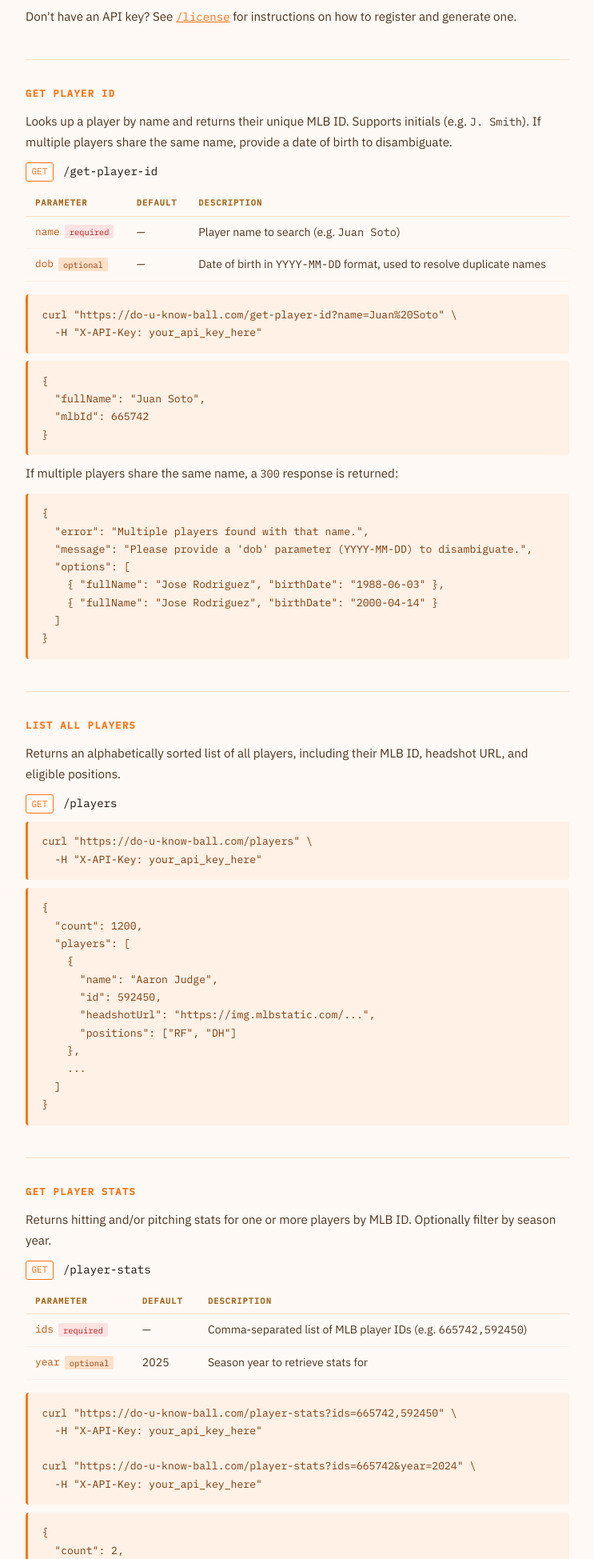
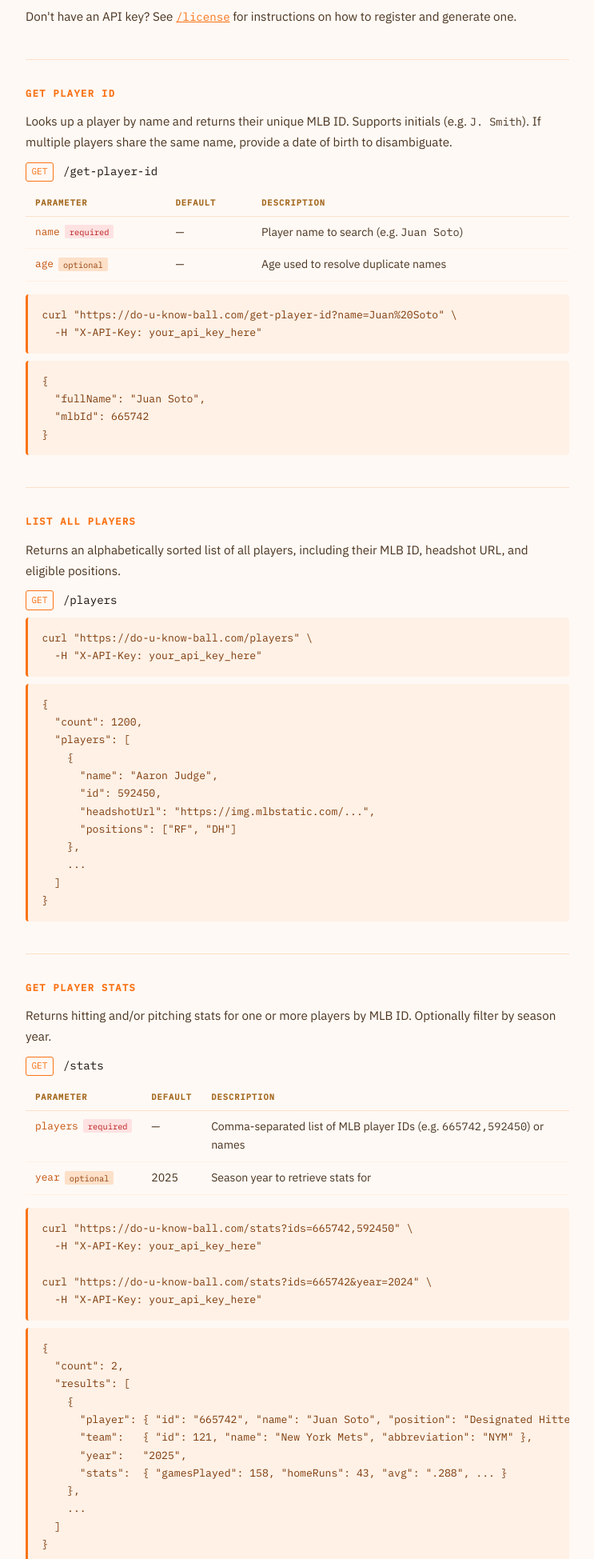
Before and after one commit to RyanW848/Do_You_Know_Ball_API, a Flask app: page / in a window 1280 px wide. Shown: the part 317-2266 px from the top of the page at 80% size, without its empty margins (268-1011 px from the left). Run offline with Flask 3, Linux system fonts and the light colour scheme.

Commit message:
Allowed player names to be swapped for IDs as input

```diff
--- a/app.py
+++ b/app.py
@@ -8,6 +8,7 @@ from core.api_keys import api_keys_bp, api_keys_collection
 from core.db import players_collection
 from services.mlb_service import get_player_bio, get_player_stats, get_team_details, get_all_teams, get_team_roster, get_transactions
 from services.valuation import get_age_multiplier, get_versatility_multiplier, get_injury_multiplier, get_depth_multiplier, get_scaled_score
+from services.helpers import find_player_id, convert_to_player_ids
 
 load_dotenv()
 
@@ -20,6 +21,8 @@ app.register_blueprint(api_keys_bp)
 # Require API key for all routes
 @app.before_request
 def require_api_key():
+    if os.environ.get("ENVIRONMENT") != "production":
+        return None
     if request.method == "OPTIONS":
         return None
     if request.path in ["/register", "/login", "/api-keys/generate", "/", "/license"] or request.path.startswith("/static"):
@@ -95,58 +98,16 @@ def license_page():
 
 @app.route("/get-player-id")
 def get_player_id():
-    name_query = request.args.get("name")
-    dob_query = request.args.get("dob")
+    name = request.args.get("name")
+    age = request.args.get("age")
 
-    if not name_query:
-        return jsonify({"error": "Missing 'name' parameter"}), 400
+    mlb_id_name, error = find_player_id(name, age)
 
-    # 1. Prepare Initial Query
-    search_name = name_query.lower().strip()
-    query = {"searchName": search_name}
-    if dob_query:
-        query["birthDate"] = dob_query
+    if error:
+        status = error.pop("status")
+        return jsonify(error), status
 
-    # --- Attempt 1: Exact searchName Match ---
-    matches = list(players_collection.find(query, {"_id": 0}))
-
-    # --- Attempt 2: Initial Fallback (Regex for "J. Smith" or "J Smith") ---
-    if not matches:
-        clean_name = name_query.replace(".", "").strip()
-        parts = clean_name.split()
-
-        if len(parts) >= 2:
-            first_part = parts[0]
-            last_name = " ".join(parts[1:])
-
-            # Check if the first part looks like an initial (e.g., 'J' or 'JD')
-            if len(first_part) <= 2:
-                regex_pattern = f"^{first_part[0]}.* {last_name}$"
-                fallback_query = {"fullName": {"$regex": regex_pattern, "$options": "i"}}
-
-                if dob_query:
-                    fallback_query["birthDate"] = dob_query
-
-                matches = list(players_collection.find(fallback_query, {"_id": 0}))
-
-    if not matches:
-        return jsonify({"error": f"No player found for '{name_query}'"}), 404
-
-    if len(matches) > 1 and not dob_query:
-        return jsonify({
-            "error": "Multiple players found with that name.",
-            "message": "Please provide a 'dob' parameter (YYYY-MM-DD) to disambiguate.",
-            "options": [
-                {"fullName": p["fullName"], "birthDate": p.get("birthDate")}
-                for p in matches
-            ]
-        }), 300
-
-    player = matches[0]
-    return jsonify({
-        "fullName": player["fullName"],
-        "mlbId": player["mlbId"],
-    })
+    return jsonify(mlb_id_name)
 
 # Returns all player names and their IDs
 @app.route("/players")
@@ -170,15 +131,15 @@ def all_players():
     })
 
 # This endpoint takes a comma-separated list of player IDs and an optional year, and returns their stats
-@app.route("/player-stats")
+@app.route("/stats")
 def player_stats():
-    ids_param = request.args.get("ids")
+    players_param = request.args.get("players")
     year = request.args.get("year", "2025")
 
-    if not ids_param:
-        return jsonify({"error": "Missing 'ids' parameter"}), 400
+    if not players_param:
+        return jsonify({"error": "Missing 'players' parameter"}), 400
 
-    player_ids = [pid.strip() for pid in ids_param.split(",")]
+    player_ids = convert_to_player_ids([player.strip() for player in players_param.split(",")])
 
     all_players_data = []
     team_cache = {}
@@ -337,18 +298,15 @@ def get_daily_transactions():
 def value_players():
     data = request.get_json()
 
-    budget = data.get('budget', 0)
-    players_left = data.get('players_left_to_draft', 1)
-    avg_player_budget = budget / players_left if players_left > 0 else 0
-    unavailable_ids = data.get('unavailable_player_ids', [])
-    target_player_ids = data.get('player_ids', [])
-    raw_stats = data.get('relevant_stats', "")
-    relevant_stats = [s.strip() for s in raw_stats.split(',') if s.strip()]
+    budget = data.get('budget', 260)
+    players_left = data.get('players_left_to_draft', 23)
+    avg_player_budget = budget / players_left
+    unavailable = data.get('unavailable_players', ["HR", "R", "RBI", "SB", "BA", "SLG", "OBP", "OPS", "W", "K", "SV", "ERA", "WHIP"])
+    target_players = data.get('players', [])
+    relevant_stats = data.get('relevant_stats', [])
 
-    if not relevant_stats:
-        return jsonify({"error": "No relevant_stats provided"}), 400
-    if budget <= 0:
-        return jsonify({"error": "Budget must be greater than 0"}), 400
+    unavailable_ids = convert_to_player_ids(unavailable)
+    target_player_ids = convert_to_player_ids(target_players)
 
     all_players = list(players_collection.find({}))
     available_players = [p for p in all_players if p.get("mlbId") not in unavailable_ids]
--- a/scripts/populate_players.py
+++ b/scripts/populate_players.py
@@ -2,6 +2,7 @@ from pymongo import MongoClient, UpdateOne, ASCENDING
 import os
 from dotenv import load_dotenv
 from datetime import datetime
+from services.helpers import normalize_text
 from services.mlb_service import get_all_teams, get_team_roster, get_players_with_stats
 
 load_dotenv()
@@ -242,9 +243,7 @@ def sync_mlb_players():
                                 "$set": {
                                     "mlbId": player_id,
                                     "fullName": meta.get("fullName"),
-                                    "searchName": meta.get("fullName", "")
-                                    .lower()
-                                    .strip(),
+                                    "searchName": normalize_text(meta.get("fullName")),
                                     "currentTeamId": meta.get("teamId"),
                                     "currentAge": person.get("currentAge"),
                                     "positions": pos_string,
--- a/templates/index.html
+++ b/templates/index.html
@@ -42,9 +42,9 @@
           <td>Player name to search (e.g. <code>Juan Soto</code>)</td>
         </tr>
         <tr>
-          <td>dob<span class="tag optional">optional</span></td>
+          <td>age<span class="tag optional">optional</span></td>
           <td>—</td>
-          <td>Date of birth in <code>YYYY-MM-DD</code> format, used to resolve duplicate names</td>
+          <td>Age used to resolve duplicate names</td>
         </tr>
       </tbody>
     </table>
@@ -55,16 +55,6 @@
     <pre><code>{
   "fullName": "Juan Soto",
   "mlbId": 665742
-}</code></pre>
-
-    <p>If multiple players share the same name, a <code>300</code> response is returned:</p>
-    <pre><code>{
-  "error": "Multiple players found with that name.",
-  "message": "Please provide a 'dob' parameter (YYYY-MM-DD) to disambiguate.",
-  "options": [
-    { "fullName": "Jose Rodriguez", "birthDate": "1988-06-03" },
-    { "fullName": "Jose Rodriguez", "birthDate": "2000-04-14" }
-  ]
 }</code></pre>
   </section>
 
@@ -95,19 +85,19 @@
 
   <hr/>
 
-  <!-- /player-stats -->
+  <!-- /stats -->
   <section>
     <h2>Get Player Stats</h2>
     <p>Returns hitting and/or pitching stats for one or more players by MLB ID. Optionally filter by season year.</p>
-    <div class="endpoint"><span class="method get">GET</span><span class="path">/player-stats</span></div>
+    <div class="endpoint"><span class="method get">GET</span><span class="path">/stats</span></div>
 
     <table>
       <thead><tr><th>Parameter</th><th>Default</th><th>Description</th></tr></thead>
       <tbody>
         <tr>
-          <td>ids<span class="tag required">required</span></td>
+          <td>players<span class="tag required">required</span></td>
           <td>—</td>
-          <td>Comma-separated list of MLB player IDs (e.g. <code>665742,592450</code>)</td>
+          <td>Comma-separated list of MLB player IDs (e.g. <code>665742,592450</code>) or names</td>
         </tr>
         <tr>
           <td>year<span class="tag optional">optional</span></td>
@@ -117,10 +107,10 @@
       </tbody>
     </table>
 
-    <pre><code>curl "https://do-u-know-ball.com/player-stats?ids=665742,592450" \
+    <pre><code>curl "https://do-u-know-ball.com/stats?ids=665742,592450" \
   -H "X-API-Key: your_api_key_here"
 
-curl "https://do-u-know-ball.com/player-stats?ids=665742&year=2024" \
+curl "https://do-u-know-ball.com/stats?ids=665742&year=2024" \
   -H "X-API-Key: your_api_key_here"</code></pre>
 
     <pre><code>{
@@ -236,29 +226,29 @@ curl "https://do-u-know-ball.com/player-stats?ids=665742&year=2024" \
       <thead><tr><th>Field</th><th>Default</th><th>Description</th></tr></thead>
       <tbody>
         <tr>
-          <td>relevant_stats<span class="tag required">required</span></td>
-          <td>—</td>
+          <td>relevant_stats<span class="tag optional">optional</span></td>
+          <td>HR, R, RBI, SB, BA, SLG, OBP, OPS, W, K, SV, ERA, WHIP</td>
           <td>Comma-separated stat categories that drive valuation (e.g. <code>HR,AVG,RBI,SB</code>)</td>
         </tr>
         <tr>
-          <td>budget<span class="tag required">required</span></td>
-          <td>0</td>
+          <td>budget<span class="tag optional">optional</span></td>
+          <td>260</td>
           <td>Your remaining draft budget in dollars</td>
         </tr>
         <tr>
           <td>players_left_to_draft<span class="tag optional">optional</span></td>
-          <td>1</td>
+          <td>23</td>
           <td>How many players you still need to draft — used to calculate per-player budget</td>
         </tr>
         <tr>
-          <td>unavailable_player_ids<span class="tag optional">optional</span></td>
+          <td>unavailable_players<span class="tag optional">optional</span></td>
           <td>[]</td>
-          <td>Array of MLB IDs to exclude (already drafted players)</td>
+          <td>Array of MLB IDs or names to exclude (already drafted players)</td>
         </tr>
         <tr>
-          <td>player_ids<span class="tag optional">optional</span></td>
+          <td>players<span class="tag optional">optional</span></td>
           <td>all</td>
-          <td>Array of MLB IDs to evaluate. Omit to value all available players.</td>
+          <td>Array of MLB IDs or names to evaluate. Omit to value all available players.</td>
         </tr>
       </tbody>
     </table>
@@ -270,8 +260,8 @@ curl "https://do-u-know-ball.com/player-stats?ids=665742&year=2024" \
     "budget": 150,
     "players_left_to_draft": 3,
     "relevant_stats": "HR,AVG,RBI,SB",
-    "unavailable_player_ids": [665742, 592450],
-    "player_ids": [670712, 663728, 669302]
+    "unavailable_players": [665742, 592450],
+    "players": [670712, 663728, 669302]
   }'</code></pre>
 
     <pre><code>{
```
Also changed, not shown: services/helpers.py (added, +72 -0 lines), tests/test.py (added, +1 -0 lines).
